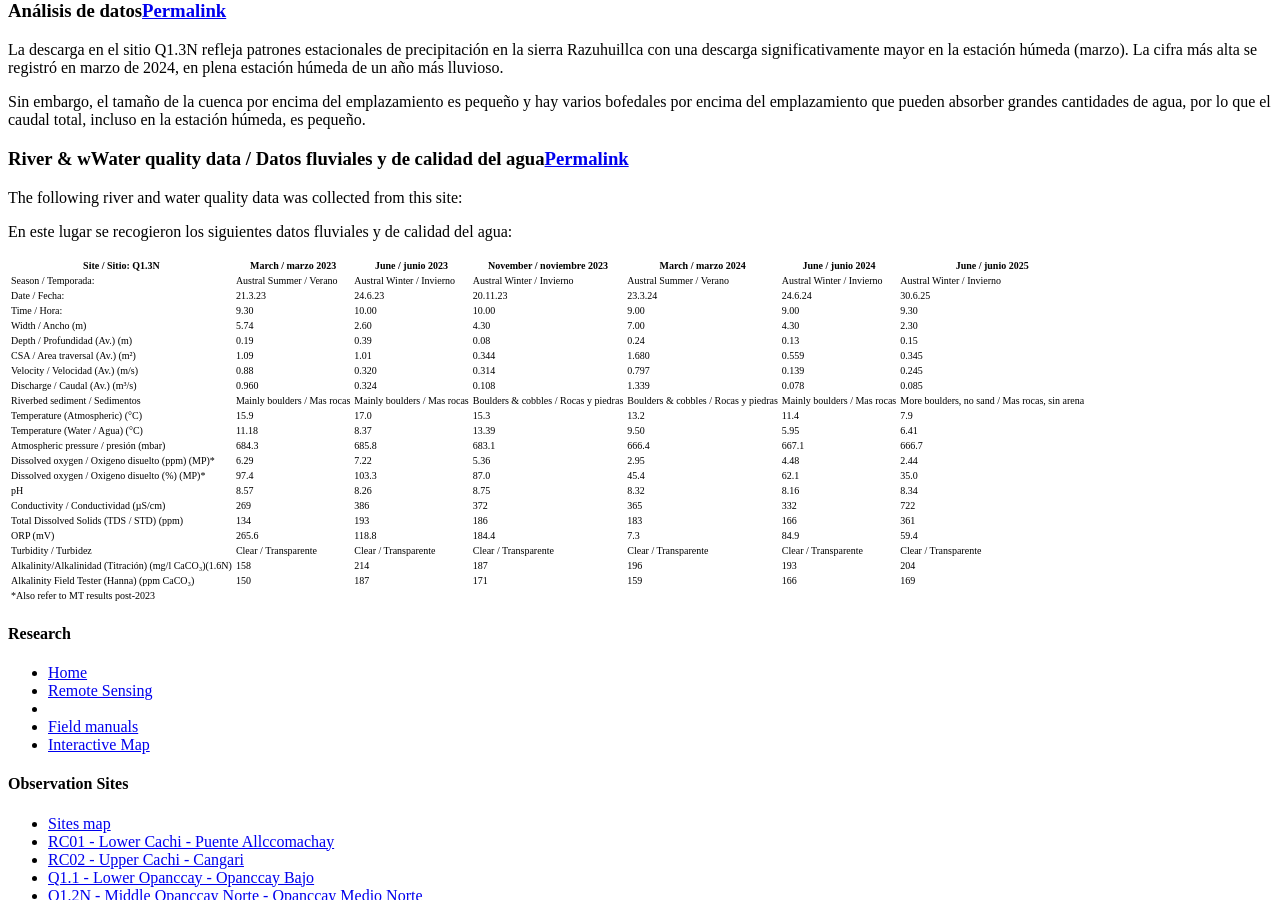
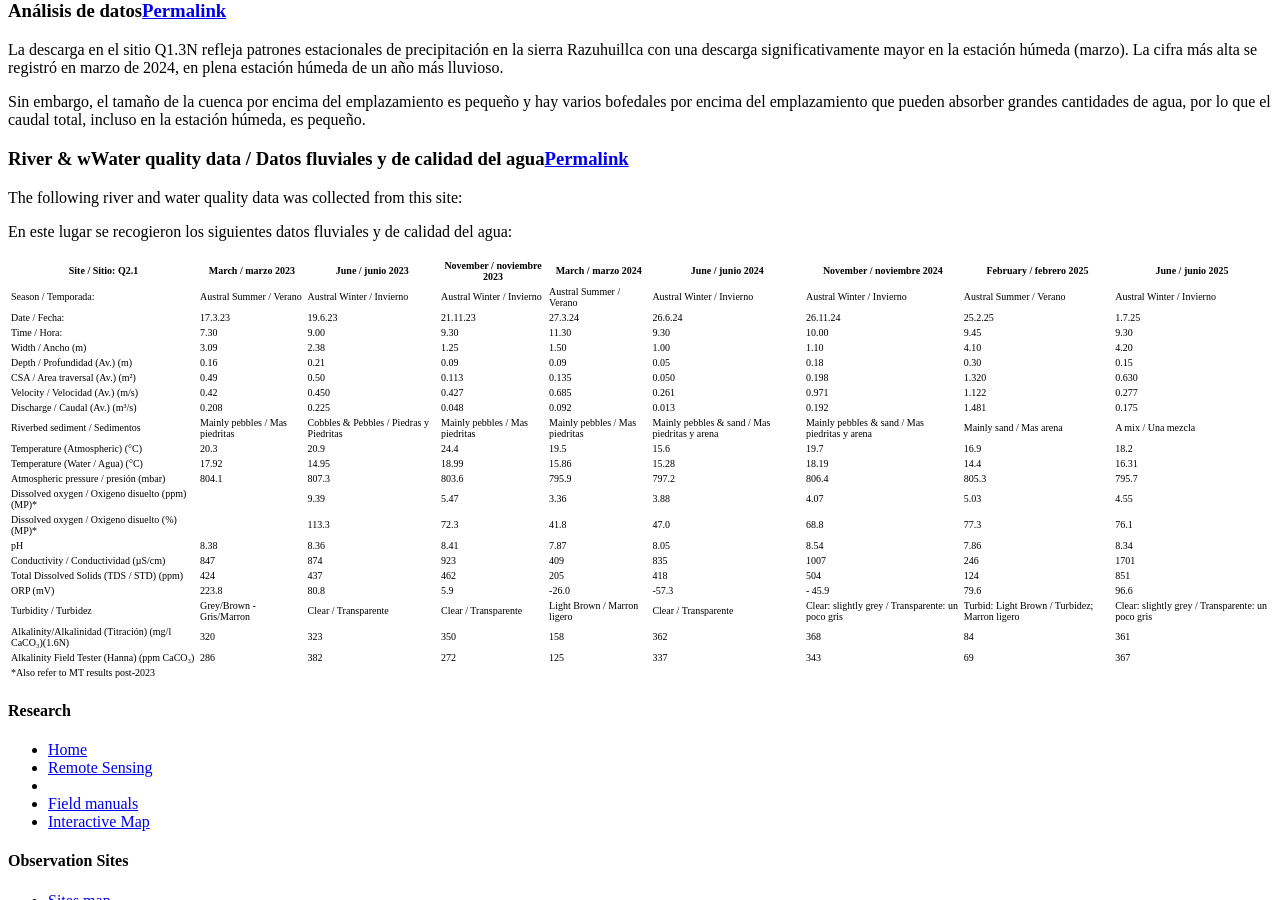
Before and after one commit to HVLepage/cavep-unah, a Jekyll site: the page built from _docs/site-network/Q1_3N.md, in a window 1280 px wide and 900 px high, scrolled down 2480 px. Built offline with Jekyll 4.4.1, drawn with Linux system fonts in a browser that asks for light colours; comment, search, counter and statistics services are not loaded.

Commit message:
Update Q1_3N.md

```diff
--- a/_docs/site-network/Q1_3N.md
+++ b/_docs/site-network/Q1_3N.md
@@ -74,27 +74,27 @@ The following river and water quality data was collected from this site:
 
 En este lugar se recogieron los siguientes datos fluviales y de calidad del agua:
 
-|     Site / Sitio: Q1.3N                                      |     March   / marzo 2023           |     June   / junio 2023            |     November   / noviembre 2023             |      March / marzo 2024                     |     June   / junio 2024            |     June   / junio 2025                                |
-|--------------------------------------------------------------|------------------------------------|------------------------------------|---------------------------------------------|---------------------------------------------|------------------------------------|--------------------------------------------------------|
-|     Season   / Temporada:                                    |     Austral   Summer / Verano      |     Austral   Winter / Invierno    |     Austral   Winter / Invierno             |     Austral   Summer / Verano               |     Austral   Winter / Invierno    |     Austral   Winter / Invierno                        |
-|     Date   / Fecha:                                          |     21.3.23                        |     24.6.23                        |     20.11.23                                |     23.3.24                                 |     24.6.24                        |     30.6.25                                            |
-|     Time   / Hora:                                           |     9.30                           |     10.00                          |     10.00                                   |     9.00                                    |     9.00                           |     9.30                                               |
-|     Width / Ancho (m)                                        |     5.74                           |     2.60                           |     4.30                                    |     7.00                                    |     4.30                           |     2.30                                               |
-|     Depth / Profundidad (Av.) (m)                            |     0.19                           |     0.39                           |     0.08                                    |     0.24                                    |     0.13                           |     0.15                                               |
-|     CSA / Area traversal (Av.) (m²)                          |     1.09                           |     1.01                           |     0.344                                   |     1.680                                   |     0.559                          |     0.345                                              |
-|     Velocity / Velocidad  (Av.) (m/s)                        |     0.88                           |     0.320                          |     0.314                                   |     0.797                                   |     0.139                          |     0.245                                              |
-|     Discharge / Caudal (Av.) (m³/s)                          |     0.960                          |     0.324                          |     0.108                                   |     1.339                                   |     0.078                          |     0.085                                              |
-|     Riverbed sediment / Sedimentos                           |     Mainly boulders / Mas rocas    |     Mainly boulders / Mas rocas    |     Boulders & cobbles / Rocas y piedras    |     Boulders & cobbles / Rocas y piedras    |     Mainly boulders / Mas rocas    |     More   boulders, no sand / Mas rocas, sin arena    |
-|     Temperature (Atmospheric) (°C)                           |     15.9                           |     17.0                           |     15.3                                    |     13.2                                    |     11.4                           |     7.9                                                |
-|     Temperature (Water / Agua) (°C)                          |     11.18                          |     8.37                           |     13.39                                   |     9.50                                    |     5.95                           |     6.41                                               |
-|     Atmospheric pressure / presión   (mbar)                  |     684.3                          |     685.8                          |     683.1                                   |     666.4                                   |     667.1                          |     666.7                                              |
-|     Dissolved oxygen / Oxigeno disuelto (ppm) (MP)*          |     6.29                           |     7.22                           |     5.36                                    |     2.95                                    |     4.48                           |     2.44                                               |
-|     Dissolved oxygen / Oxigeno disuelto (%) (MP)*            |     97.4                           |     103.3                          |     87.0                                    |     45.4                                    |     62.1                           |     35.0                                               |
-|     pH                                                       |     8.57                           |     8.26                           |     8.75                                    |     8.32                                    |     8.16                           |     8.34                                               |
-|     Conductivity / Conductividad (µS/cm)                     |     269                            |     386                            |     372                                     |     365                                     |     332                            |     722                                                |
-|     Total Dissolved Solids (TDS /   STD)  (ppm)              |     134                            |     193                            |     186                                     |     183                                     |     166                            |     361                                                |
-|     ORP (mV)                                                 |     265.6                          |     118.8                          |     184.4                                   |     7.3                                     |     84.9                           |     59.4                                               |
-|     Turbidity / Turbidez                                     |     Clear   / Transparente         |     Clear   / Transparente         |     Clear   / Transparente                  |     Clear   / Transparente                  |     Clear   / Transparente         |     Clear   / Transparente                             |
-|     Alkalinity/Alkalinidad (Titración) (mg/l CaCO₃)(1.6N)    |     158                            |     214                            |     187                                     |     196                                     |     193                            |     204                                                |
-|     Alkalinity Field Tester (Hanna) (ppm   CaCO₃)            |     150                            |     187                            |     171                                     |     159                                     |     166                            |     169                                                |
-|     *Also refer to   MT results post-2023                    |                                    |                                    |                                             |                                             |                                    |                                                        |
+|     Site / Sitio: Q2.1                                       |     March   / marzo 2023              |     June   / junio 2023                        |     November   / noviembre 2023       |      March / marzo 2024               |     June   / junio 2024                              |     November   / noviembre 2024                            |     February   / febrero 2025                          |     June   / junio 2025                                    |
+|--------------------------------------------------------------|---------------------------------------|------------------------------------------------|---------------------------------------|---------------------------------------|------------------------------------------------------|------------------------------------------------------------|--------------------------------------------------------|------------------------------------------------------------|
+|     Season   / Temporada:                                    |     Austral   Summer / Verano         |     Austral   Winter / Invierno                |     Austral   Winter / Invierno       |     Austral   Summer / Verano         |     Austral   Winter / Invierno                      |     Austral   Winter / Invierno                            |     Austral   Summer / Verano                          |     Austral   Winter / Invierno                            |
+|     Date   / Fecha:                                          |     17.3.23                           |     19.6.23                                    |     21.11.23                          |     27.3.24                           |     26.6.24                                          |     26.11.24                                               |     25.2.25                                            |     1.7.25                                                 |
+|     Time   / Hora:                                           |     7.30                              |     9.00                                       |     9.30                              |     11.30                             |     9.30                                             |     10.00                                                  |     9.45                                               |     9.30                                                   |
+|     Width / Ancho (m)                                        |     3.09                              |     2.38                                       |     1.25                              |     1.50                              |     1.00                                             |     1.10                                                   |     4.10                                               |     4.20                                                   |
+|     Depth / Profundidad (Av.) (m)                            |     0.16                              |     0.21                                       |     0.09                              |     0.09                              |     0.05                                             |     0.18                                                   |     0.30                                               |     0.15                                                   |
+|     CSA / Area traversal (Av.) (m²)                          |     0.49                              |     0.50                                       |     0.113                             |     0.135                             |     0.050                                            |     0.198                                                  |     1.320                                              |     0.630                                                  |
+|     Velocity / Velocidad  (Av.) (m/s)                        |     0.42                              |     0.450                                      |     0.427                             |     0.685                             |     0.261                                            |     0.971                                                  |     1.122                                              |     0.277                                                  |
+|     Discharge / Caudal (Av.) (m³/s)                          |     0.208                             |     0.225                                      |     0.048                             |     0.092                             |     0.013                                            |     0.192                                                  |     1.481                                              |     0.175                                                  |
+|     Riverbed sediment / Sedimentos                           |     Mainly pebbles / Mas piedritas    |     Cobbles & Pebbles / Piedras y Piedritas    |     Mainly pebbles / Mas piedritas    |     Mainly pebbles / Mas piedritas    |     Mainly pebbles & sand / Mas piedritas y arena    |     Mainly pebbles & sand / Mas piedritas y arena          |     Mainly sand / Mas arena                            |     A mix / Una mezcla                                     |
+|     Temperature (Atmospheric) (°C)                           |     20.3                              |     20.9                                       |     24.4                              |     19.5                              |     15.6                                             |     19.7                                                   |     16.9                                               |     18.2                                                   |
+|     Temperature (Water / Agua) (°C)                          |     17.92                             |     14.95                                      |     18.99                             |     15.86                             |     15.28                                            |     18.19                                                  |     14.4                                               |     16.31                                                  |
+|     Atmospheric pressure / presión   (mbar)                  |     804.1                             |     807.3                                      |     803.6                             |     795.9                             |     797.2                                            |     806.4                                                  |     805.3                                              |     795.7                                                  |
+|     Dissolved oxygen / Oxigeno disuelto (ppm) (MP)*          |                                       |     9.39                                       |     5.47                              |     3.36                              |     3.88                                             |     4.07                                                   |     5.03                                               |     4.55                                                   |
+|     Dissolved oxygen / Oxigeno disuelto (%) (MP)*            |                                       |     113.3                                      |     72.3                              |     41.8                              |     47.0                                             |     68.8                                                   |     77.3                                               |     76.1                                                   |
+|     pH                                                       |     8.38                              |     8.36                                       |     8.41                              |     7.87                              |     8.05                                             |     8.54                                                   |     7.86                                               |     8.34                                                   |
+|     Conductivity / Conductividad (µS/cm)                     |     847                               |     874                                        |     923                               |     409                               |     835                                              |     1007                                                   |     246                                                |     1701                                                   |
+|     Total Dissolved Solids (TDS /   STD)  (ppm)              |     424                               |     437                                        |     462                               |     205                               |     418                                              |     504                                                    |     124                                                |     851                                                    |
+|     ORP (mV)                                                 |     223.8                             |     80.8                                       |     5.9                               |     -26.0                             |     -57.3                                            |     -   45.9                                               |     79.6                                               |     96.6                                                   |
+|     Turbidity / Turbidez                                     |     Grey/Brown  - Gris/Marron         |     Clear / Transparente                       |     Clear / Transparente              |     Light   Brown / Marron ligero     |     Clear / Transparente                             |     Clear:   slightly grey / Transparente: un poco gris    |     Turbid:   Light Brown / Turbidez; Marron ligero    |     Clear:   slightly grey / Transparente: un poco gris    |
+|     Alkalinity/Alkalinidad (Titración) (mg/l CaCO₃)(1.6N)    |     320                               |     323                                        |     350                               |     158                               |     362                                              |     368                                                    |     84                                                 |     361                                                    |
+|     Alkalinity Field Tester (Hanna) (ppm   CaCO₃)            |     286                               |     382                                        |     272                               |     125                               |     337                                              |     343                                                    |     69                                                 |     367                                                    |
+|     *Also refer to   MT results post-2023                    |                                       |                                                |                                       |                                       |                                                      |                                                            |                                                        |                                                            |
```
